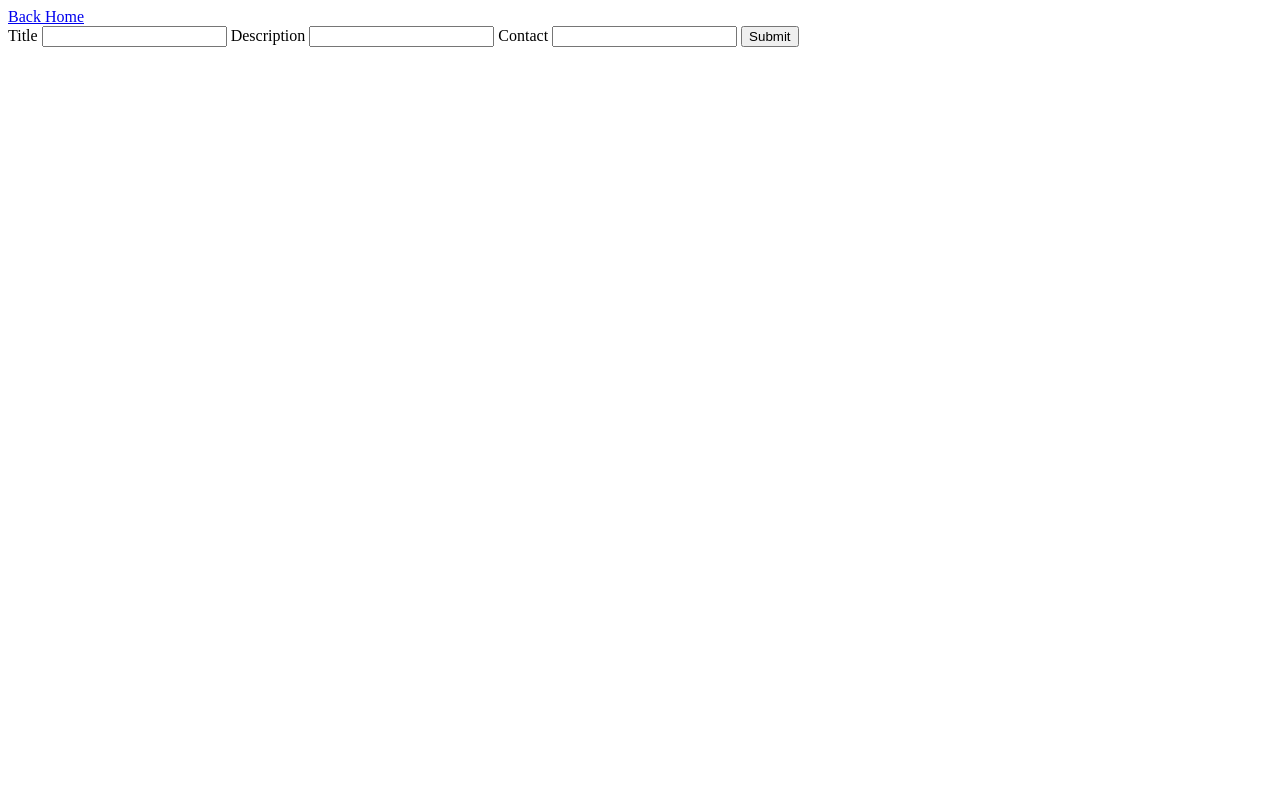
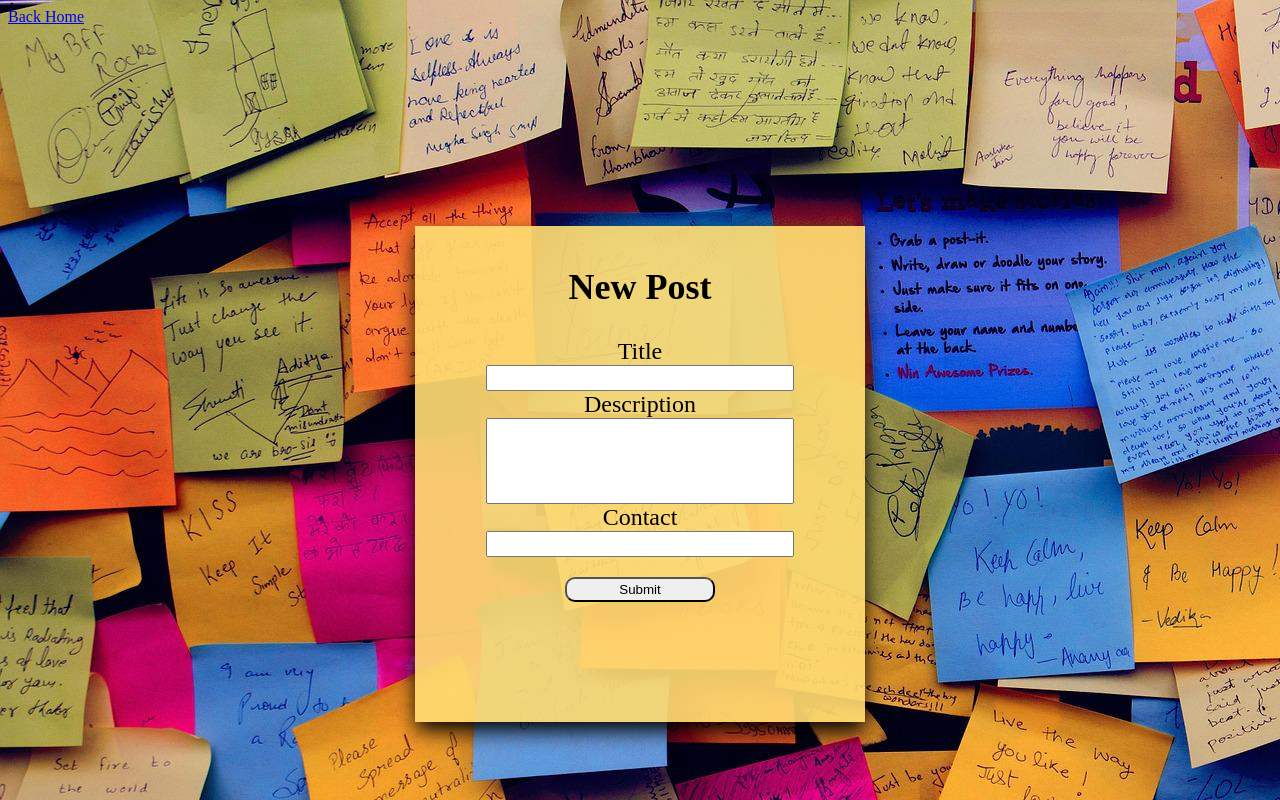
Before and after one commit to jenna-graham/bulletin-board-fs, a plain HTML site: page create-page/index.html in a window 1280 px wide. Drawn offline with nearby package versions, Linux system fonts and the light colour scheme.

Commit message:
added more CSS

```diff
--- a/auth-page/auth.css
+++ b/auth-page/auth.css
@@ -1,7 +1,28 @@
+body {
+    background-image: url(../assets/space-gf08110179_1920.jpg);
+    display: flex;
+    justify-content: center;
+}
 main {
+    width: 800px;
+    height: auto;
+    max-width: 100%;
     display: flex;
     flex-direction: column;
     align-items: center;
     justify-items: center;
-
+    border: solid 1px black;
+    box-shadow: 0px 10px 20px -12px rgba(0,0,0,0.95);;
+    background-color: rgba(254, 219, 113, 0.6);
+    padding-bottom: 100px;
+    padding-top: 40px;
+    margin-top: 100px;
 }
+input {
+    width: 150px;
+    height: 20px;
+}
+button {
+    width: 75px;
+    border-radius: 10px;
+}
--- a/create-page/create.css
+++ b/create-page/create.css
@@ -0,0 +1,39 @@
+body {
+    background-image: url(../assets/post-it-notes-gdeaf48c40_1920.jpg);
+    display: flex;
+    flex-direction: column;
+
+}
+section {
+    display: flex;
+    justify-content: center;
+    align-content: center;
+
+}
+#new-post {
+    display: flex;
+    flex-direction: column;
+    width: 450px;
+    align-items: center;
+    box-shadow: 0px 10px 20px -1px  rgba(0, 0, 0, 5.0);
+    padding-bottom: 100px;
+    background-color: rgba(254, 219, 113, 0.914);
+    padding-top: 10px;
+    font-size: 1.5em;
+    margin-top: 200px;
+}
+button {
+    width: 150px;
+    height: 25px;
+    border-radius: 10px;
+    margin: 20px
+}
+input {
+    width: 300px;
+    height: 20px;
+
+
+}
+#description {
+    height: 80px;
+}
--- a/create-page/index.html
+++ b/create-page/index.html
@@ -9,9 +9,10 @@
     <title>Create New Post</title>
 </head>
 <body>
+    <a href="/">Back Home</a>
     <section>
-        <a href="/">Back Home</a>
         <form id="new-post">
+            <h2>New Post</h2>
             <label for="title">Title</label>
             <input type="text" name="title" id="title"/>
             <label for="description">Description</label>
--- a/styles/home.css
+++ b/styles/home.css
@@ -25,6 +25,7 @@ div.post {
 p {
     font-size: 1em;
     margin-top: 0px;
+    font-style: bold;
 
 }
 h1 {
@@ -35,3 +36,19 @@ h1 {
 .hide {
     display: none;
 }
+#top {
+    display: flex;
+    justify-content: flex-end;
+    margin-top: 0px;
+}
+button {
+    margin-top: 5px;
+    width: 175px;
+    height: 30px;
+    border-radius: 10px;
+}
+div.top {
+    display: flex;
+    justify-content: flex-end;
+    margin-right: 25px;
+}
--- a/styles/style.css
+++ b/styles/style.css
@@ -1,4 +1,4 @@
-
+@import url('https://fonts.googleapis.com/css2?family=Shadows+Into+Light&display=swap');
 body {
     /* feel free to update these css variables for a quick theme */
 
@@ -30,6 +30,9 @@ body {
     font-family: 'Titillium Web', sans-serif;
     background-color: dimgray;
     background-image: url(../assets/wood.jpg);
+
+
+
 }
 
 main {
@@ -40,7 +43,7 @@ main {
     margin-bottom: calc(var(--footer-height));
 }
 
-section {
+/* section {
     background-color: var(--color5);
     max-width: 80%;
     display: flex;
@@ -52,7 +55,7 @@ section {
     margin-top: var(--gutter);
     margin-bottom: var(--gutter);
     border: solid 2px var(--color1);
-}
+} */
 
 header {
     display: flex;
@@ -62,14 +65,11 @@ header {
     box-shadow: var(--shadow);
 }
 
-
 h2 {
     font-size: 1em;
     font-weight: bold;
     width: 200px;
     margin-left: 50px;
-
-
 }
 
 .gutter-right {
@@ -87,8 +87,6 @@ button {
 
 }
 
-
-
 footer {
     position: fixed;
     width: 100%;
@@ -99,3 +97,20 @@ footer {
     background-color: var(--color3);
     box-shadow: var(--shadow);
 }
+section {
+    display: flex;
+    justify-content: center;
+    flex-direction: row;
+
+}
+h3 {
+    width: 100%;
+    background-color: rgba(35, 33, 32, 0.598);
+    font-size: 5em;
+    margin-bottom: 0px;
+    font-family: 'Shadows Into Light', cursive;
+    padding-left: 20px;
+    color: antiquewhite;
+
+
+}
```
Also changed, not shown: index.html (+7 -7 lines), assets/space-gf08110179_1920.jpg (added), 1 other file.
